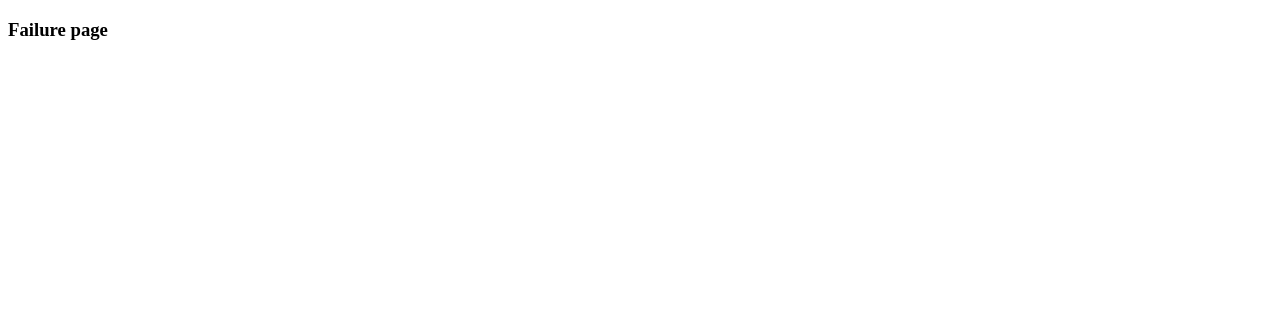
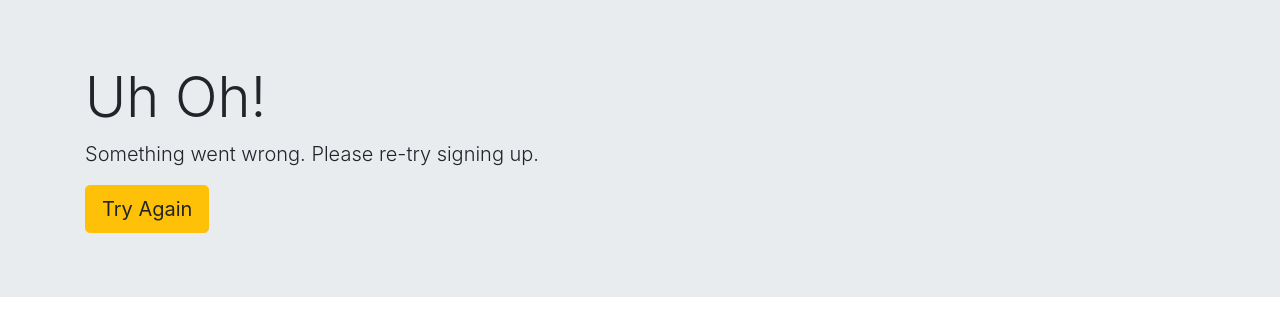
Before and after one commit to kareemgurung/NewsletterSignup, a website: page failure.html in a window 1280 px wide. Drawn offline with nearby package versions, Linux system fonts and the light colour scheme.

Commit message:
Success and Failure page added upon sign up

```diff
--- a/failure.html
+++ b/failure.html
@@ -3,8 +3,20 @@
 <head>
     <meta charset="UTF-8">
     <title>Failure</title>
+
+    <link rel="stylesheet" href="https://cdn.jsdelivr.net/npm/bootstrap@4.5.3/dist/css/bootstrap.min.css"
+        integrity="sha384-TX8t27EcRE3e/ihU7zmQxVncDAy5uIKz4rEkgIXeMed4M0jlfIDPvg6uqKI2xXr2" crossorigin="anonymous">
 </head>
 <body>
-    <h3>Failure page</h3>
+    <div class="jumbotron jumbotron-fluid">
+        <div class="container">
+            <h1 class="display-4">Uh Oh!</h1>
+            <p class="lead">Something went wrong. Please re-try signing up.</p>
+
+            <form action="/failure" method="POST">
+                <button class="btn btn-lg btn-warning" type="submit" name="button">Try Again</button>
+            </form>
+        </div>
+    </div>
 </body>
 </html>
```
Also changed, not shown: app.js (+14 -1 lines), success.html (+9 -1 lines).
